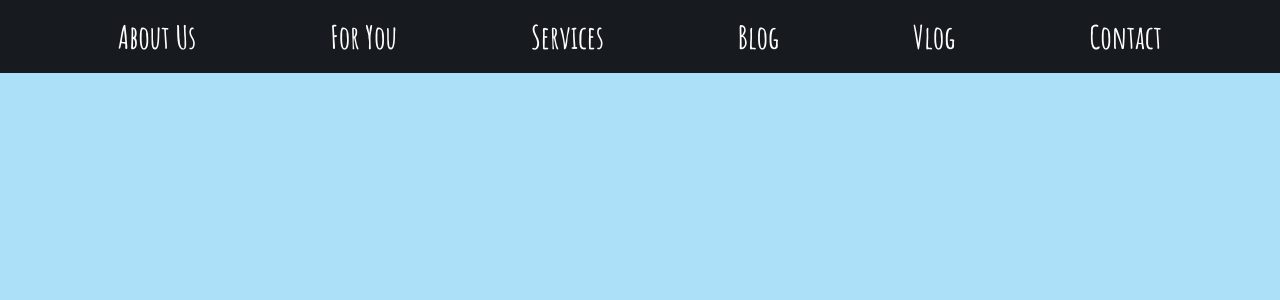
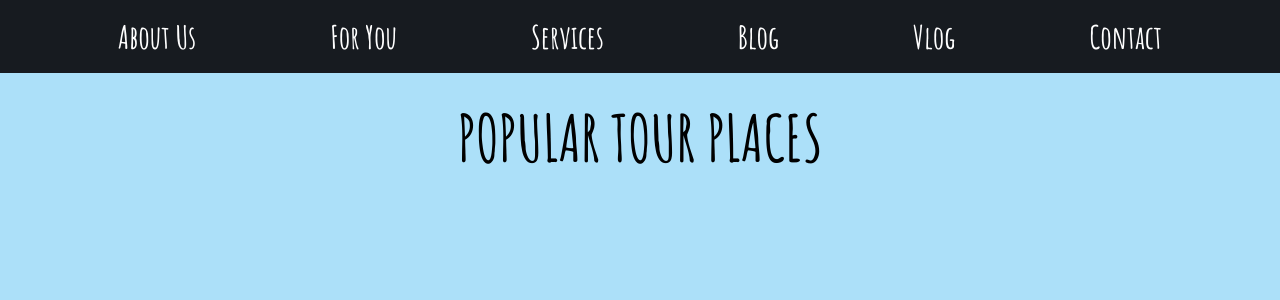
Before and after one commit to yusufgozukara/sass_tour_project_recap, a React (Create React App) app: page / in a window 1280 px wide. Shown: the top 300 px of the page. Built offline with nearby package versions, Linux system fonts and the light colour scheme; a web font is replaced by a local one.

Commit message:
header created

```diff
--- a/src/App.js
+++ b/src/App.js
@@ -1,10 +1,12 @@
 import "./App.scss";
+import Header from "./components/Header/Header";
 import Navbar from "./components/Navbar/Navbar";
 
 const App = () => {
   return (
     <div className="App">
       <Navbar />
+      <Header />
     </div>
   );
 };
--- /dev/null
+++ b/src/components/Header/Header.jsx
@@ -0,0 +1,11 @@
+import "./Header.scss";
+
+const Header = () => {
+  return (
+    <div className="header">
+      <h1>POPULAR TOUR PLACES</h1>
+    </div>
+  );
+};
+
+export default Header;
--- /dev/null
+++ b/src/components/Header/Header.scss
@@ -0,0 +1,6 @@
+.header{
+    text-align: center;
+    font-size: 2rem;
+    margin: 1rem;
+    padding: 0.5rem;
+}
```
Also changed, not shown: 1 other file (tests, documents, lock files or other folders).
